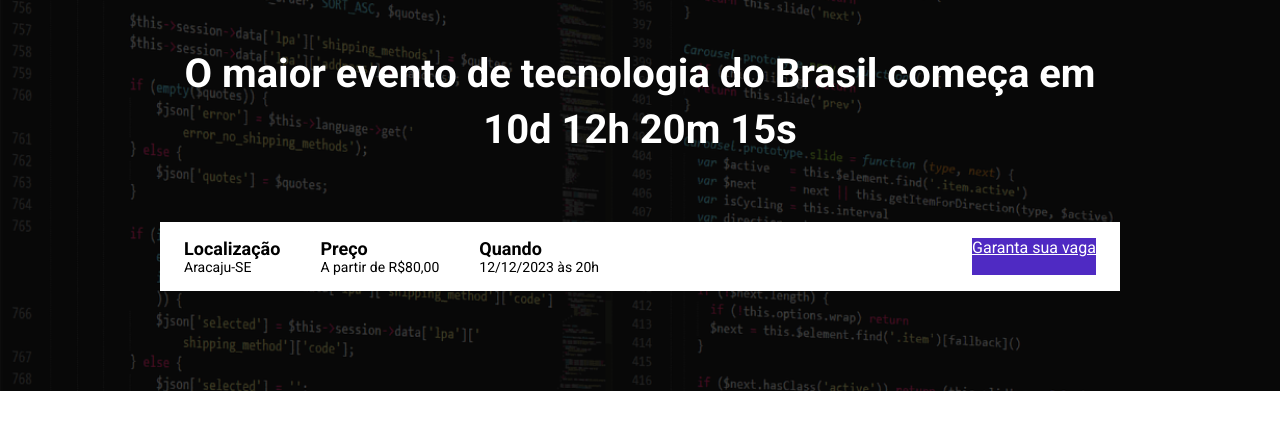
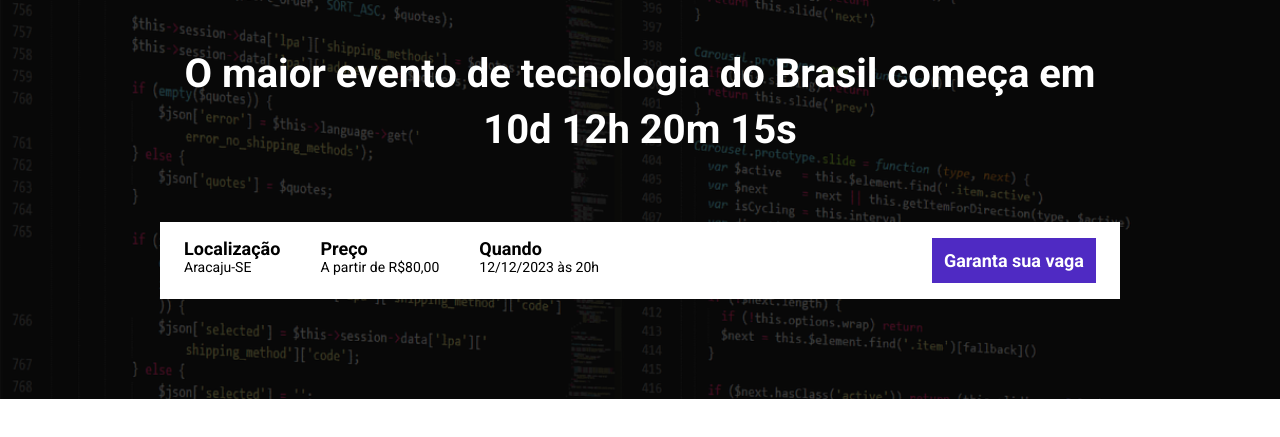
Before and after one commit to fagnerjunqueira/landing_page_evento, a website built with Parcel: page src/index.html in a window 1280 px wide. Shown: the part 131-568 px from the top of the page. Built offline with nearby package versions, Linux system fonts and the light colour scheme.

Commit message:
aplicação da classe button

```diff
--- a/src/index.html
+++ b/src/index.html
@@ -29,7 +29,7 @@
                         12/12/2023 às 20h
                     </li>
                 </ul>
-                <a href="#" class="button--primary">
+                <a href="#" class="button button--primary">
                     Garanta sua vaga
                 </a>
             </div>
```
